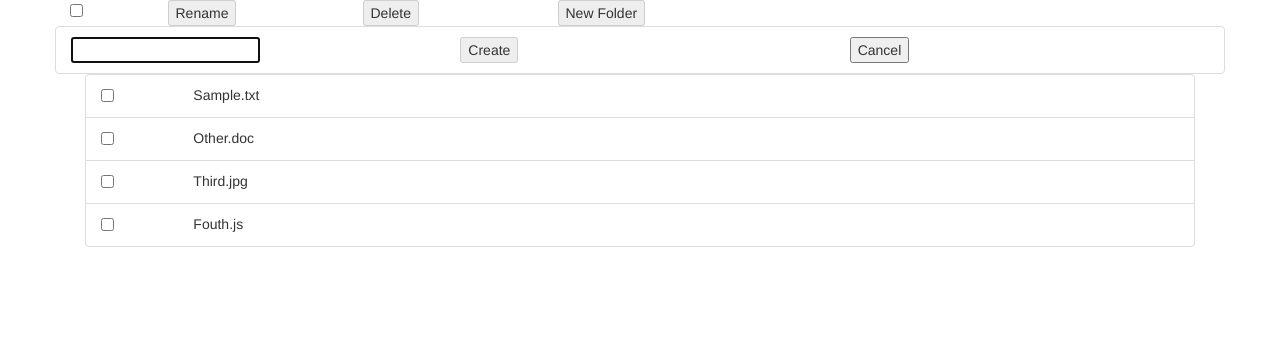
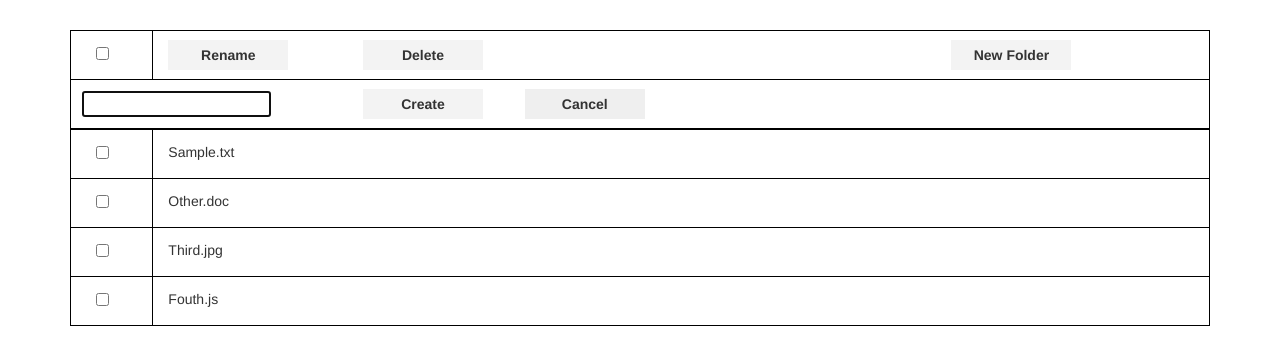
Before and after one commit to Kreha6/EgnyteTask, a React app: page / in a window 1280 px wide. Both pictures are taken after a click on the button "New Folder". Built offline with nearby package versions, Linux system fonts and the light colour scheme.

Commit message:
finished styling

```diff
--- /dev/null
+++ b/public/_app.scss
@@ -0,0 +1,24 @@
+.app{
+  margin-top: 30px;
+  .button{
+    width:120px;
+    height:30px;
+    border:none;
+    font-weight: bold;
+    &:hover{
+      border:2px black solid;
+    }
+    &:disabled{
+    background-color: #f3f3f3;
+      &:hover{
+        border:none;
+      }
+    }
+  }
+  .list-group-item{
+    border:1px black solid;
+    border-radius: 0 !important;
+    padding:0;
+    height:50px;
+  }
+}
--- /dev/null
+++ b/public/_file.scss
@@ -0,0 +1,38 @@
+.app__files__file{
+  .row{
+    height:100%;
+  }
+  &__input{
+    border-right: 1px solid black;
+    height:100%;
+    padding-left:40px!important;
+    padding-top:12px;
+  }
+  &__name{
+    padding-top:12px;
+  }
+  &__form{
+      &__checkbox{
+        border-right: 1px solid black;
+        height:100%;
+        padding-left:40px!important;
+        padding-top:12px;
+      }
+      &__input{
+        padding:11px;
+      }
+      &__button{
+        &--save{
+          height:100%;
+          padding:9px;
+        }
+        &--cancel{
+          height:100%;
+          padding:9px;
+          button{
+            margin-left:-20%;
+          }
+        }
+      }
+  }
+}
--- /dev/null
+++ b/public/_folder.scss
@@ -0,0 +1,3 @@
+.app__folders__folder{
+  padding:13px !important;
+}
--- /dev/null
+++ b/public/_form.scss
@@ -0,0 +1,53 @@
+.app__form{
+  .row-main{
+    height:100%;
+  }
+  &__input{
+    border-right: 1px solid black;
+    height:100%;
+    padding-left:40px!important;
+    padding-top:12px;
+  }
+  &__button{
+    &--rename{
+      height:100%;
+      padding-top:9px;
+      padding-bottom:9px;
+      padding-left: 3%;
+    }
+    &--delete{
+      height:100%;
+      padding-top:9px;
+      padding-bottom:9px;
+      padding-left: 1%;
+    }
+    &--folder{
+      height:100%;
+      padding:9px;
+      padding-left: 35% !important;
+    }
+}
+&__folder{
+  .row{
+    height:100%;
+  }
+  &__input{
+    padding:11px;
+    padding-left:26px !important;
+  }
+  &__button{
+    &--create{
+      height:100%;
+      padding:9px;
+
+    }
+    &--cancel{
+      height:100%;
+      padding:9px;
+      button{
+        margin-left:-20%;
+      }
+    }
+  }
+}
+}
--- /dev/null
+++ b/public/_modal.scss
@@ -0,0 +1,33 @@
+.app__modal{
+  &__div{
+    &--front{
+      position:absolute;
+      top: 50%;
+      left: 50%;
+      transform: translate(-50%, -50%);
+      z-index: 9999;
+      background: #fff;
+      padding:30px;
+      border:3px solid black;
+      border-radius: 3px;
+      box-sizing: border-box;
+
+    }
+    &--back{
+      position: absolute;
+      width: 100%;
+      height: 100%;
+      top: 0px;
+      left: 0px;
+      z-index: 9998;
+      background: rgba(0, 0, 0, 0.1);
+    }
+    &__buttons{
+      .button{
+        button{
+          margin: auto;
+        }
+      }
+    }
+  }
+}
--- /dev/null
+++ b/public/_variables.scss
@@ -0,0 +1,5 @@
+@mixin smaller-button($width) {
+  @media screen and (max-width: 992px) {
+    width:$width !important;
+}
+}
--- a/public/index.scss
+++ b/public/index.scss
@@ -1,23 +1,6 @@
-.app{
-  &__modal{
-    &__div{
-      &--front{
-        position:absolute;
-        top: 50%;
-        left: 50%;
-        transform: translate(-50%, -50%);
-        z-index: 9999;
-        background: #fff;
-      }
-      &--back{
-        position: absolute;
-        width: 100%;
-        height: 100%;
-        top: 0px;
-        left: 0px;
-        z-index: 9998;
-        background: rgba(0, 0, 0, 0.3);
-      }
-    }
-  }
-}
+@import '_variables.scss';
+@import '_app.scss';
+@import '_modal.scss';
+@import '_form.scss';
+@import '_folder.scss';
+@import '_file.scss';
--- a/src/components/App.js
+++ b/src/components/App.js
@@ -65,14 +65,7 @@ class App extends Component {
     let folders = this.state.folders;
     let id = folders.length;
     let newFolder = {id:id, name:name}
-    this.setState({folders:[newFolder,...folders],createFolder:false})
-  }
-
-  handleDelete = (id) =>{
-    let files = this.state.files;
-    let index = files.map((file) => file.id).indexOf(id);
-    let updatedFiles = [...files.slice(0,index),...files.slice(index+1)]
-    this.setState({files:updatedFiles})
+    this.setState({folders:[newFolder,...folders],createFolder:false,folderButtonActive:true})
   }
   deleteFiles = () =>{
     let files = this.state.files;
@@ -83,10 +76,13 @@ class App extends Component {
         files = [...files.slice(0,index),...files.slice(index+1)]
       }
     })
-    this.setState({files,openModal: !this.state.openModal})
+    this.setState({files,openModal: !this.state.openModal,disableDelete:true,disableRename:true})
+    if(files.length == 0){
+      this.setState({checked:false})
+    }
   }
 
-  handleToggle=(id)=>{
+  handleToggleFile=(id)=>{
     let file = findById(id,this.state.files)
     let toggled = toggleFile(file)
     let updatedFiles = updateFile(this.state.files, toggled)
@@ -112,14 +108,14 @@ class App extends Component {
       <div className="container app">
         <Modal isOpen={this.state.openModal} openModal = {this.toggleModal} >
             <h1>Are you sure you want to delete selected files?</h1>
-            <div className = "row">
-              <div className="col-xs-6">
-                <button onClick={() => this.deleteFiles()}>
+            <div className = "row app__modal__buttons">
+              <div className="col-xs-6 app__modal__buttons--yes text-center">
+                <button className = "button" onClick={() => this.deleteFiles()}>
                   Yes
                 </button>
               </div>
-              <div className="col-xs-6">
-                <button onClick={() => this.toggleModal()} >
+              <div className="col-xs-6 app__modal__buttons--no text-center">
+                <button className = "button" onClick={() => this.toggleModal()} >
                   No
                 </button>
               </div>
@@ -128,7 +124,6 @@ class App extends Component {
         <Form
           checked = {this.state.checked}
           check = {this.handleCheck}
-          delete = {this.handleDelete}
           toggleFolderForm = {this.toggleFolderForm}
           folderForm = {this.state.createFolder}
           folderButton = {this.state.folderButtonActive}
@@ -139,7 +134,7 @@ class App extends Component {
           openModal = {this.toggleModal}
           />
         <FolderList folders={this.state.folders} />
-        <FileList files={this.state.files} handleToggle ={this.handleToggle} abortRename={this.abortRename} renameFile = {this.renameFile} />
+        <FileList files={this.state.files} handleToggle ={this.handleToggleFile} abortRename={this.abortRename} renameFile = {this.renameFile} />
       </div>
     );
   }
--- a/src/components/File.js
+++ b/src/components/File.js
@@ -10,15 +10,15 @@ export class File extends Component {
 
   handleChange = (e) => {
     let disabled = e.target.value.length > 0 ? false:true;
-    this.setState({newName: e.target.value});
+    this.setState({newName: e.target.value,disabled});
   }
 
   render() {
     if(!this.props.file.rename){
       return (
-        <li className="list-group-item">
+        <li className="list-group-item app__files__file">
           <div className = "row">
-            <div className = "col-xs-1">
+            <div className = "col-xs-1 app__files__file__input ">
               <input
               name="checkbox"
               type="checkbox"
@@ -26,7 +26,7 @@ export class File extends Component {
               onChange={()=>this.props.handleToggle(this.props.file.id)}
                />
             </div>
-            <div className="col-xs-11">
+            <div className="col-xs-11 app__files__file__name">
               {this.props.file.name}
             </div>
           </div>
@@ -36,21 +36,30 @@ export class File extends Component {
     }
     else{
       return(
-        <div className = "row">
-          <div className = "col-xs-4">
+        <li className="list-group-item app__files__file">
+          <div className = "row app__files__file__form">
+            <div className = "col-xs-1 app__files__file__form__checkbox ">
+              <input
+              name="checkbox"
+              type="checkbox"
+              checked={this.props.file.checked}
+               />
+            </div>
+            <div className = "col-xs-3 app__files__file__form__input">
               <input type="text" value={this.state.newName} onChange={this.handleChange} />
             </div>
-          <div className="col-xs-4">
-            <button onClick={()=>this.props.renameFile(this.state.newName,this.props.file.id)} disabled={this.state.disabled} >
+            <div className="col-xs-4 app__files__file__form__button--save">
+              <button className = "button" onClick={()=>this.props.renameFile(this.state.newName,this.props.file.id)} disabled={this.state.disabled} >
                 Save
               </button>
             </div>
-          <div className="col-xs-4">
-            <button onClick={()=>this.props.abortRename(this.props.file.id)}>
+            <div className="col-xs-4 app__files__file__form__button--cancel">
+              <button className = "button" onClick={()=>this.props.abortRename(this.props.file.id)}>
                 Cancel
               </button>
             </div>
           </div>
+        </li>
       )
     }
 
--- a/src/components/FileList.js
+++ b/src/components/FileList.js
@@ -6,7 +6,7 @@ export const FileList = (props) => {
     return <File key={file.id} file={file} handleToggle={props.handleToggle} abortRename = {props.abortRename} renameFile = {props.renameFile} />
   })
     return (
-      <div className="container-fluid">
+      <div className="app__files">
           {files}
       </div>
     )
--- a/src/components/Folder.js
+++ b/src/components/Folder.js
@@ -1,7 +1,7 @@
 import React from 'react';
 
 export const Folder = (props) => (
-  <li className="list-group-item">
+  <li className="list-group-item app__folders__folder">
     {props.folder.name}
   </li>
 )
--- a/src/components/FolderForm.js
+++ b/src/components/FolderForm.js
@@ -14,18 +14,18 @@ export class FolderForm extends Component {
   }
   render() {
     return (
-      <li className="list-group-item">
+      <li className="list-group-item app__form__folder ">
         <div className = "row">
-          <div className = "col-xs-4">
+          <div className = "col-xs-3 app__form__folder__input">
             <input ref={input => input && input.focus()} type="text" value={this.state.name} onChange={this.handleChange} />
           </div>
-          <div className="col-xs-4">
-            <button onClick={()=>this.props.createFolder(this.state.name)} disabled={this.state.disabled} >
+          <div className="col-xs-2  app__form__folder__button--create">
+            <button className = "button" onClick={()=>this.props.createFolder(this.state.name)} disabled={this.state.disabled} >
               Create
             </button>
           </div>
-          <div className="col-xs-4">
-            <button onClick={this.props.toggleForm}>
+          <div className="col-xs-2 app__form__folder__button--cancel">
+            <button className = "button" onClick={this.props.toggleForm}>
               Cancel
             </button>
           </div>
--- a/src/components/FolderList.js
+++ b/src/components/FolderList.js
@@ -5,7 +5,7 @@ export const FolderList = (props) => {
   return <Folder key={folder.id} folder={folder}/>
   })
     return (
-      <div className="">
+      <div className="app__folders">
         {folders}
       </div>
     )
--- a/src/components/Form.js
+++ b/src/components/Form.js
@@ -13,38 +13,44 @@ export class Form extends Component {
     let create = this.props.folderForm;
     let folderForm = null;
     if (create) {
-      folderForm = <FolderForm toggleForm = {this.props.toggleFolderForm} createFolder = {this.props.createFolder}/>;
+      folderForm = (
+          <FolderForm toggleForm = {this.props.toggleFolderForm} createFolder = {this.props.createFolder}/>
+      );
     }
     return (
         <div>
-          <div className="form row">
-            <div className="col-xs-1">
+          <li className="list-group-item app__form">
+            <div className="row row-main">
+              <div className="col-xs-1 app__form__input">
                 <input
                 name="checkAll"
                 type="checkbox"
                 checked={this.props.checked}
                 onChange={this.props.check} />
               </div>
-            <div className="col-xs-2">
-              <button onClick={this.props.activateRename} disabled={this.props.disableRename} >
+              <div className="col-xs-2 app__form__button--rename">
+                <button className = "button" onClick={this.props.activateRename} disabled={this.props.disableRename} >
                   Rename
                 </button>
               </div>
-            <div className="col-xs-2">
-              <button onClick={this.props.openModal} disabled={this.props.disableDelete}>
+              <div className="col-xs-2 app__form__button--delete">
+                <button className = "button" onClick={this.props.openModal} disabled={this.props.disableDelete}>
                   Delete
                 </button>
               </div>
-            <div className="col-xs-7">
-              <button disabled = {!this.props.folderButton} onClick={this.props.toggleFolderForm}>
+              <div className="col-xs-7 app__form__button--folder">
+                <button className = "button" disabled = {!this.props.folderButton} onClick={this.props.toggleFolderForm}>
                   New Folder
                 </button>
               </div>
             </div>
-          <div className = "row">
+          </li>
           {folderForm}
-          </div>
         </div>
     )
   }
 }
+
+// @media screen and (max-width: 992px) {
+// width:80px;
+// }
```
Also changed, not shown: public/index.css, 1 other file. Lines whose indentation alone changed are shown as unchanged.
